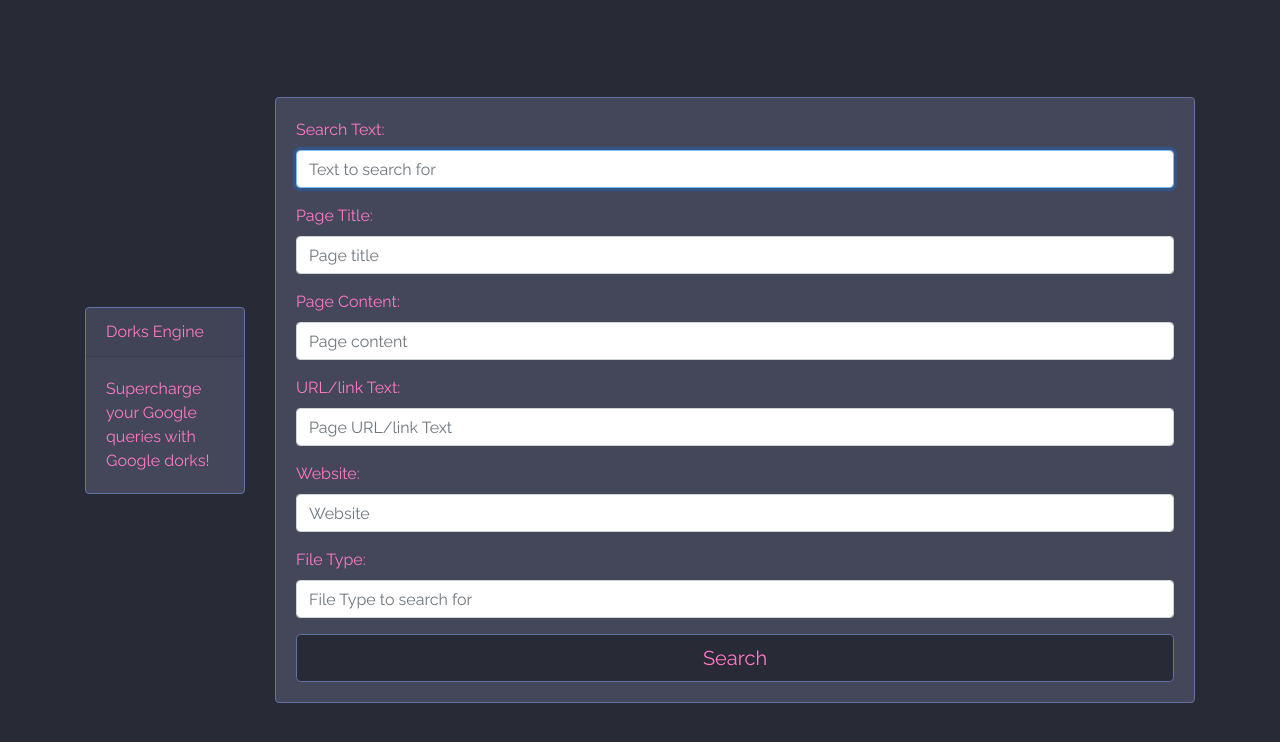
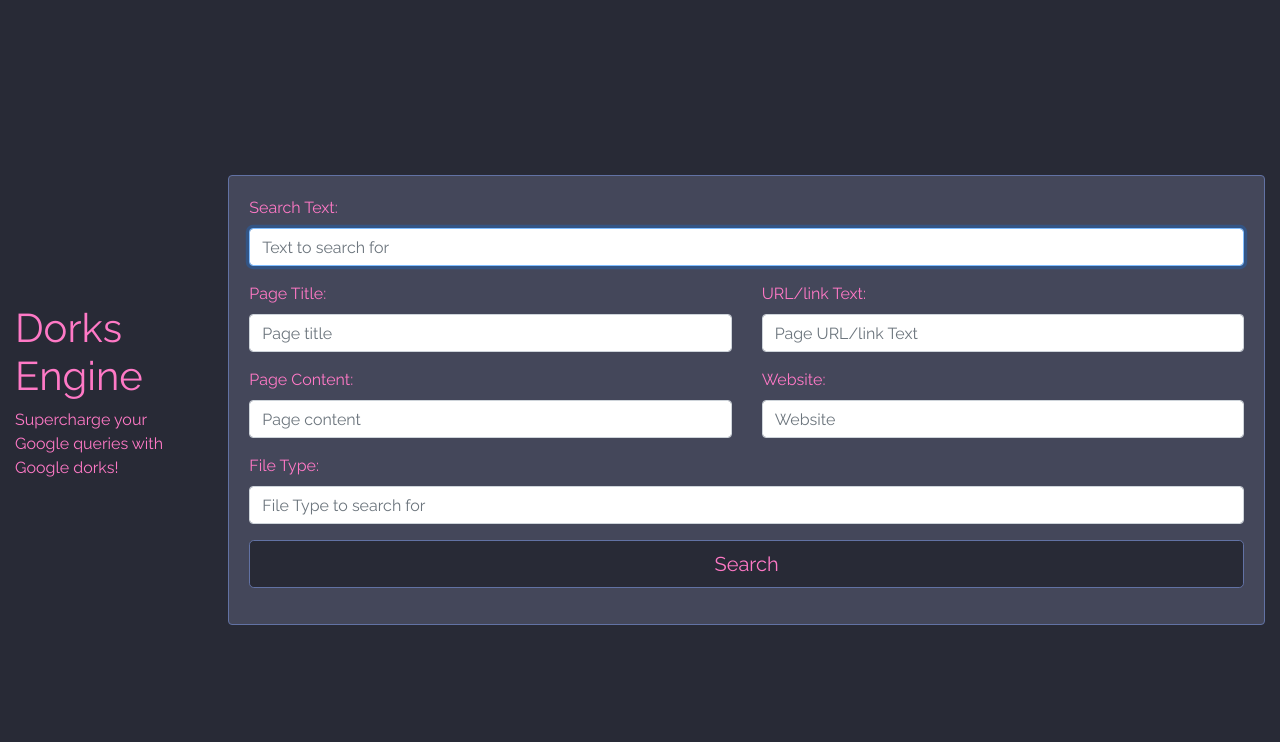
Before and after one commit to AwesomeIronman/dorks-engine, a website built with Parcel: page src/index.html in a window 1280 px wide. Built offline with nearby package versions, Linux system fonts and the light colour scheme.

Commit message:
Add better alignment

```diff
--- a/src/index.html
+++ b/src/index.html
@@ -11,23 +11,17 @@
 
 <body>
   <!-- Container div -->
-  <div class="container">
+  <div class="container-fluid">
 
     <!-- Row div -->
     <div class="row" id="row">
 
-      <!-- Page Info sidebar -->
+      <!-- Page Info Sidebar -->
       <div class="col-md-2 my-auto" id="sidebar">
 
-        <div class="card card-block h-100">
-          <div class="card-header">
-            Dorks Engine
-          </div>
+            <h1>Dorks Engine</h1>
 
-          <div class="card-body">
-            Supercharge your Google queries with Google dorks!
-          </div>
-        </div>
+            <p>Supercharge your Google queries with Google dorks!</p>
 
       </div>
 
@@ -38,11 +32,20 @@
         <div class="card card-block">
           <div class="card-body">
 
+            <div class="row">
+              <div class="col-md-12">
+
                 <div class="form-group">
                   <label for="searchText">Search Text:</label>
-              <input type="text" class="form-control" name="searchText" id="searchText" placeholder="Text to search for"
-                autofocus autocomplete="off">
+                  <input type="text" class="form-control" name="searchText" id="searchText"
+                    placeholder="Text to search for" autofocus autocomplete="off">
                 </div>
+
+              </div>
+            </div>
+
+            <div class="row">
+              <div class="col-md-6">
 
                 <div class="form-group">
                   <label for="pageTitle">Page Title:</label>
@@ -50,11 +53,8 @@
                     autocomplete="off">
                 </div>
 
-            <div class="form-group">
-              <label for="pageContent">Page Content:</label>
-              <input type="text" class="form-control" name="pageContent" id="pageContent" placeholder="Page content"
-                autocomplete="off">
               </div>
+              <div class="col-md-6">
 
                 <div class="form-group">
                   <label for="pageUrl">URL/link Text:</label>
@@ -62,11 +62,31 @@
                     autocomplete="off">
                 </div>
 
+              </div>
+            </div>
+
+            <div class="row">
+              <div class="col-md-6">
+
+                <div class="form-group">
+                  <label for="pageContent">Page Content:</label>
+                  <input type="text" class="form-control" name="pageContent" id="pageContent" placeholder="Page content"
+                    autocomplete="off">
+                </div>
+
+              </div>
+              <div class="col-md-6">
+
                 <div class="form-group">
                   <label for="siteUrl">Website:</label>
                   <input type="text" class="form-control" name="siteUrl" id="siteUrl" placeholder="Website"
                     autocomplete="off">
                 </div>
+
+              </div>
+            </div>
+            <div class="row">
+              <div class="col-md-12">
 
                 <div class="form-group">
                   <label for="pageFileType">File Type:</label>
@@ -74,7 +94,19 @@
                     placeholder="File Type to search for" autocomplete="off">
                 </div>
 
-            <input type="submit" name="searchButton" id="searchButton" class="btn btn-lg btn-block" value="Search">
+              </div>
+            </div>
+
+            <div class="row">
+              <div class="col-md-12">
+
+                <div class="form-group">
+                  <input type="submit" name="searchButton" id="searchButton" class="btn btn-lg btn-block"
+                    value="Search">
+                </div>
+
+              </div>
+            </div>
 
           </div>
         </div>
```
Lines whose indentation alone changed are shown as unchanged.
